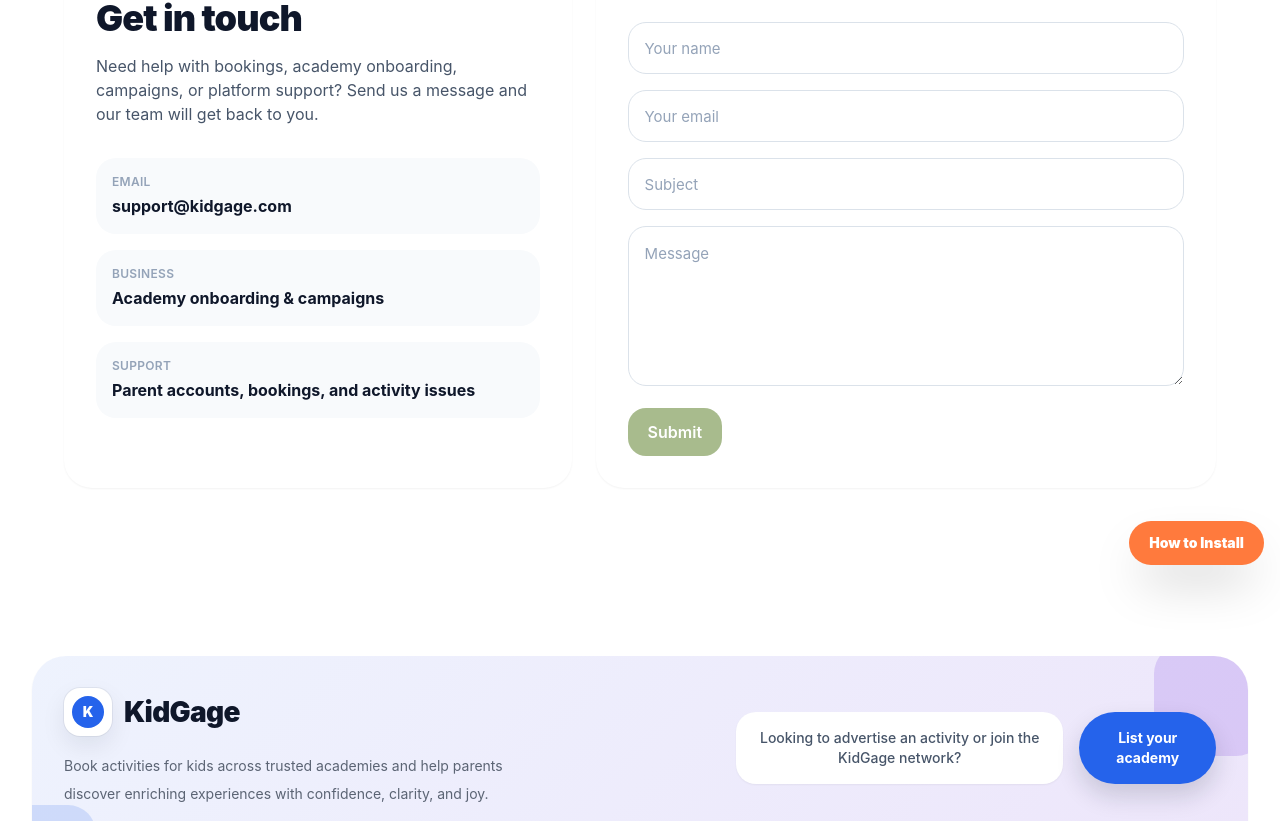
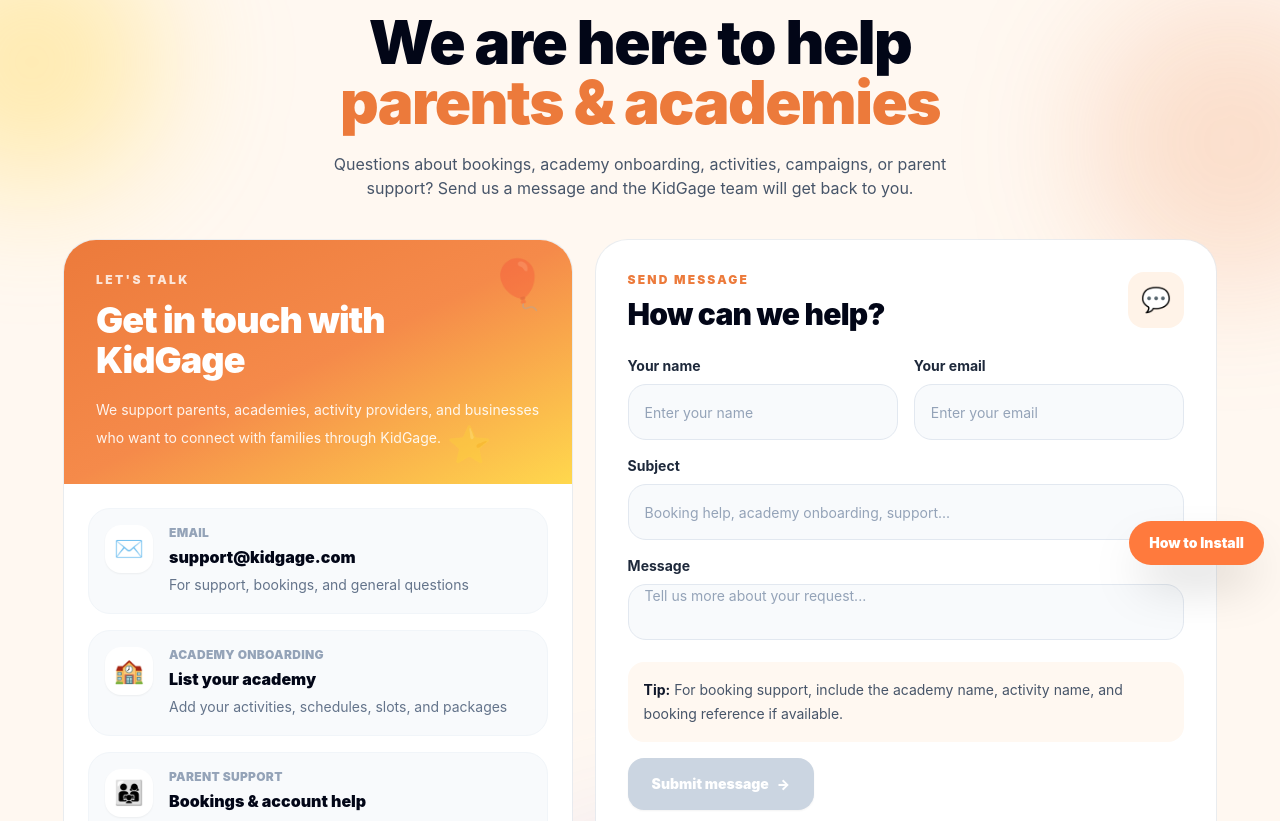
Before and after one commit to SuhailDev28/kidgage_2.0, a React (Vite) app in the folder client/: page /contact in a window 1280 px wide. Shown: the part 219-1040 px from the top of the page. Built offline with nearby package versions, Linux system fonts and the light colour scheme; no server answers.

Commit message:
Contact  Page Updated

```diff
--- a/client/src/pages/public/ContactPage.jsx
+++ b/client/src/pages/public/ContactPage.jsx
@@ -1,4 +1,9 @@
-import React, { useState } from "react";
+import React, { useMemo, useState } from "react";
+
+const BRAND_PRIMARY = "#ec7a3b";
+const BRAND_PRIMARY_DARK = "#d9682f";
+const BRAND_SECONDARY = "#ffd84d";
+const BRAND_PURPLE = "#6557f5";
 
 export default function ContactPage() {
   const [form, setForm] = useState({
@@ -7,9 +12,21 @@
     subject: "",
     message: "",
   });
+
   const [submitted, setSubmitted] = useState(false);
 
+  const isReady = useMemo(() => {
+    return (
+      form.name.trim() &&
+      form.email.trim() &&
+      form.subject.trim() &&
+      form.message.trim()
+    );
+  }, [form]);
+
   function updateField(name, value) {
+    setSubmitted(false);
+
     setForm((prev) => ({
       ...prev,
       [name]: value,
@@ -18,101 +35,248 @@
 
   function handleSubmit(e) {
     e.preventDefault();
+
+    if (!isReady) return;
+
     setSubmitted(true);
+
+    setForm({
+      name: "",
+      email: "",
+      subject: "",
+      message: "",
+    });
   }
 
   return (
-    <section className="container-main py-8 sm:py-10 md:py-12">
-      <div className="mx-auto grid max-w-6xl gap-6 lg:grid-cols-[0.9fr_1.1fr]">
-        <div className="rounded-[28px] bg-white p-6 shadow-sm sm:p-8">
-          <p className="text-sm font-semibold uppercase tracking-[0.16em] text-sage">
-            Contact
+    <section className="relative overflow-hidden bg-[#fff8f1] py-10 sm:py-14 md:py-16">
+      <div className="pointer-events-none absolute -left-24 top-12 h-64 w-64 rounded-full bg-[#ffd84d]/40 blur-3xl" />
+      <div className="pointer-events-none absolute -right-24 top-28 h-72 w-72 rounded-full bg-[#ec7a3b]/20 blur-3xl" />
+      <div className="pointer-events-none absolute bottom-0 left-1/2 h-72 w-72 -translate-x-1/2 rounded-full bg-[#6557f5]/10 blur-3xl" />
+
+      <div className="container-main relative z-10">
+        <div className="mx-auto max-w-3xl text-center">
+          <div className="inline-flex items-center gap-2 rounded-full border border-[#ec7a3b]/20 bg-white px-4 py-2 text-xs font-black uppercase tracking-[0.18em] text-[#ec7a3b] shadow-sm">
+            <span className="text-base">👋</span>
+            Contact KidGage
+          </div>
+
+          <h1 className="mt-5 text-4xl font-black tracking-tight text-slate-950 sm:text-5xl md:text-6xl">
+            We are here to help
+            <span className="block text-[#ec7a3b]">parents & academies</span>
+          </h1>
+
+          <p className="mx-auto mt-5 max-w-2xl text-sm leading-7 text-slate-600 sm:text-base">
+            Questions about bookings, academy onboarding, activities, campaigns,
+            or parent support? Send us a message and the KidGage team will get
+            back to you.
           </p>
-          <h1 className="mt-3 text-3xl font-black tracking-tight text-slate-900 sm:text-4xl">
-            Get in touch
-          </h1>
-          <p className="mt-4 text-sm leading-7 text-slate-600 sm:text-base">
-            Need help with bookings, academy onboarding, campaigns, or platform
-            support? Send us a message and our team will get back to you.
-          </p>
+        </div>
 
-          <div className="mt-8 space-y-4">
-            <div className="rounded-[20px] bg-slate-50 p-4">
-              <div className="text-xs font-semibold uppercase tracking-wide text-slate-400">
-                Email
+        <div className="mx-auto mt-10 grid max-w-6xl gap-6 lg:grid-cols-[0.9fr_1.1fr]">
+          <div className="space-y-5">
+            <div className="overflow-hidden rounded-[32px] bg-white shadow-sm ring-1 ring-slate-200/70">
+              <div className="relative bg-gradient-to-br from-[#ec7a3b] via-[#f58a4a] to-[#ffd84d] p-7 text-white sm:p-8">
+                <div className="absolute right-6 top-5 text-5xl opacity-30">
+                  🎈
+                </div>
+                <div className="absolute bottom-5 right-20 text-4xl opacity-30">
+                  ⭐
+                </div>
+
+                <p className="text-xs font-black uppercase tracking-[0.2em] text-white/80">
+                  Let&apos;s talk
+                </p>
+
+                <h2 className="mt-3 text-3xl font-black tracking-tight sm:text-4xl">
+                  Get in touch with KidGage
+                </h2>
+
+                <p className="mt-4 max-w-md text-sm leading-7 text-white/90">
+                  We support parents, academies, activity providers, and
+                  businesses who want to connect with families through KidGage.
+                </p>
               </div>
-              <div className="mt-1 text-base font-bold text-slate-900">
-                support@kidgage.com
+
+              <div className="space-y-4 p-5 sm:p-6">
+                <ContactInfoCard
+                  icon="✉️"
+                  title="Email"
+                  value="support@kidgage.com"
+                  description="For support, bookings, and general questions"
+                />
+
+                <ContactInfoCard
+                  icon="🏫"
+                  title="Academy onboarding"
+                  value="List your academy"
+                  description="Add your activities, schedules, slots, and packages"
+                />
+
+                <ContactInfoCard
+                  icon="👨‍👩‍👧"
+                  title="Parent support"
+                  value="Bookings & account help"
+                  description="Help with children profiles, bookings, and activity issues"
+                />
               </div>
             </div>
 
-            <div className="rounded-[20px] bg-slate-50 p-4">
-              <div className="text-xs font-semibold uppercase tracking-wide text-slate-400">
-                Business
+            <div className="grid gap-4 sm:grid-cols-3">
+              <MiniStat value="Fast" label="Response" icon="⚡" />
+              <MiniStat value="Qatar" label="Focused" icon="📍" />
+              <MiniStat value="Kids" label="First" icon="🧒" />
+            </div>
+          </div>
+
+          <div className="rounded-[32px] bg-white p-5 shadow-sm ring-1 ring-slate-200/70 sm:p-7 md:p-8">
+            <div className="flex flex-col gap-3 sm:flex-row sm:items-start sm:justify-between">
+              <div>
+                <p className="text-xs font-black uppercase tracking-[0.18em] text-[#ec7a3b]">
+                  Send message
+                </p>
+                <h2 className="mt-2 text-3xl font-black tracking-tight text-slate-950">
+                  How can we help?
+                </h2>
               </div>
-              <div className="mt-1 text-base font-bold text-slate-900">
-                Academy onboarding & campaigns
+
+              <div className="flex h-14 w-14 items-center justify-center rounded-2xl bg-[#fff3e8] text-2xl">
+                💬
               </div>
             </div>
 
-            <div className="rounded-[20px] bg-slate-50 p-4">
-              <div className="text-xs font-semibold uppercase tracking-wide text-slate-400">
-                Support
+            {submitted ? (
+              <div className="mt-6 rounded-2xl border border-emerald-200 bg-emerald-50 px-4 py-3 text-sm font-bold text-emerald-700">
+                Your message has been received. We will get back to you soon.
               </div>
-              <div className="mt-1 text-base font-bold text-slate-900">
-                Parent accounts, bookings, and activity issues
+            ) : null}
+
+            <form className="mt-6 space-y-4" onSubmit={handleSubmit}>
+              <div className="grid gap-4 md:grid-cols-2">
+                <Field label="Your name">
+                  <input
+                    className="kidgage-input"
+                    placeholder="Enter your name"
+                    value={form.name}
+                    onChange={(e) => updateField("name", e.target.value)}
+                  />
+                </Field>
+
+                <Field label="Your email">
+                  <input
+                    type="email"
+                    className="kidgage-input"
+                    placeholder="Enter your email"
+                    value={form.email}
+                    onChange={(e) => updateField("email", e.target.value)}
+                  />
+                </Field>
               </div>
-            </div>
+
+              <Field label="Subject">
+                <input
+                  className="kidgage-input"
+                  placeholder="Booking help, academy onboarding, support..."
+                  value={form.subject}
+                  onChange={(e) => updateField("subject", e.target.value)}
+                />
+              </Field>
+
+              <Field label="Message">
+                <textarea
+                  className="kidgage-input min-h-[170px] resize-none py-4"
+                  placeholder="Tell us more about your request..."
+                  value={form.message}
+                  onChange={(e) => updateField("message", e.target.value)}
+                />
+              </Field>
+
+              <div className="rounded-2xl bg-[#fff8f1] p-4 text-sm leading-6 text-slate-600">
+                <span className="font-bold text-slate-900">Tip:</span> For
+                booking support, include the academy name, activity name, and
+                booking reference if available.
+              </div>
+
+              <button
+                type="submit"
+                disabled={!isReady}
+                className="group inline-flex w-full items-center justify-center gap-2 rounded-2xl bg-[#ec7a3b] px-6 py-4 text-sm font-black text-white shadow-sm transition hover:bg-[#d9682f] disabled:cursor-not-allowed disabled:bg-slate-300 sm:w-auto"
+              >
+                Submit message
+                <span className="transition group-hover:translate-x-1">→</span>
+              </button>
+            </form>
           </div>
         </div>
+      </div>
 
-        <div className="rounded-[28px] bg-white p-6 shadow-sm sm:p-8">
-          <h2 className="text-2xl font-black tracking-tight text-slate-900">
-            Send a message
-          </h2>
+      <style>{`
+        .kidgage-input {
+          width: 100%;
+          border-radius: 18px;
+          border: 1px solid #e2e8f0;
+          background: #f8fafc;
+          padding: 0 16px;
+          min-height: 56px;
+          font-size: 14px;
+          color: #0f172a;
+          outline: none;
+          transition: border-color 160ms ease, background 160ms ease, box-shadow 160ms ease;
+        }
 
-          {submitted ? (
-            <div className="mt-6 rounded-2xl border border-emerald-200 bg-emerald-50 px-4 py-3 text-sm font-medium text-emerald-700">
-              Your message has been received.
-            </div>
-          ) : null}
+        .kidgage-input::placeholder {
+          color: #94a3b8;
+        }
 
-          <form className="mt-6 space-y-4" onSubmit={handleSubmit}>
-            <input
-              className="input-base"
-              placeholder="Your name"
-              value={form.name}
-              onChange={(e) => updateField("name", e.target.value)}
-            />
-
-            <input
-              type="email"
-              className="input-base"
-              placeholder="Your email"
-              value={form.email}
-              onChange={(e) => updateField("email", e.target.value)}
-            />
-
-            <input
-              className="input-base"
-              placeholder="Subject"
-              value={form.subject}
-              onChange={(e) => updateField("subject", e.target.value)}
-            />
-
-            <textarea
-              className="textarea-base min-h-[160px]"
-              placeholder="Message"
-              value={form.message}
-              onChange={(e) => updateField("message", e.target.value)}
-            />
-
-            <button type="submit" className="btn-sage w-full sm:w-auto">
-              Submit
-            </button>
-          </form>
-        </div>
-      </div>
+        .kidgage-input:focus {
+          border-color: ${BRAND_PRIMARY};
+          background: #ffffff;
+          box-shadow: 0 0 0 4px rgba(236, 122, 59, 0.14);
+        }
+      `}</style>
     </section>
   );
 }
+
+function Field({ label, children }) {
+  return (
+    <label className="block">
+      <span className="mb-2 block text-sm font-bold text-slate-800">
+        {label}
+      </span>
+      {children}
+    </label>
+  );
+}
+
+function ContactInfoCard({ icon, title, value, description }) {
+  return (
+    <div className="flex gap-4 rounded-[22px] border border-slate-100 bg-slate-50 p-4 transition hover:-translate-y-0.5 hover:bg-white hover:shadow-sm">
+      <div className="flex h-12 w-12 shrink-0 items-center justify-center rounded-2xl bg-white text-2xl shadow-sm">
+        {icon}
+      </div>
+
+      <div>
+        <div className="text-xs font-black uppercase tracking-wide text-slate-400">
+          {title}
+        </div>
+        <div className="mt-1 text-base font-black text-slate-950">{value}</div>
+        <div className="mt-1 text-sm leading-6 text-slate-500">
+          {description}
+        </div>
+      </div>
+    </div>
+  );
+}
+
+function MiniStat({ value, label, icon }) {
+  return (
+    <div className="rounded-[22px] bg-white p-4 text-center shadow-sm ring-1 ring-slate-200/70">
+      <div className="text-2xl">{icon}</div>
+      <div className="mt-2 text-lg font-black text-slate-950">{value}</div>
+      <div className="text-xs font-bold uppercase tracking-wide text-slate-400">
+        {label}
+      </div>
+    </div>
+  );
+}
```
